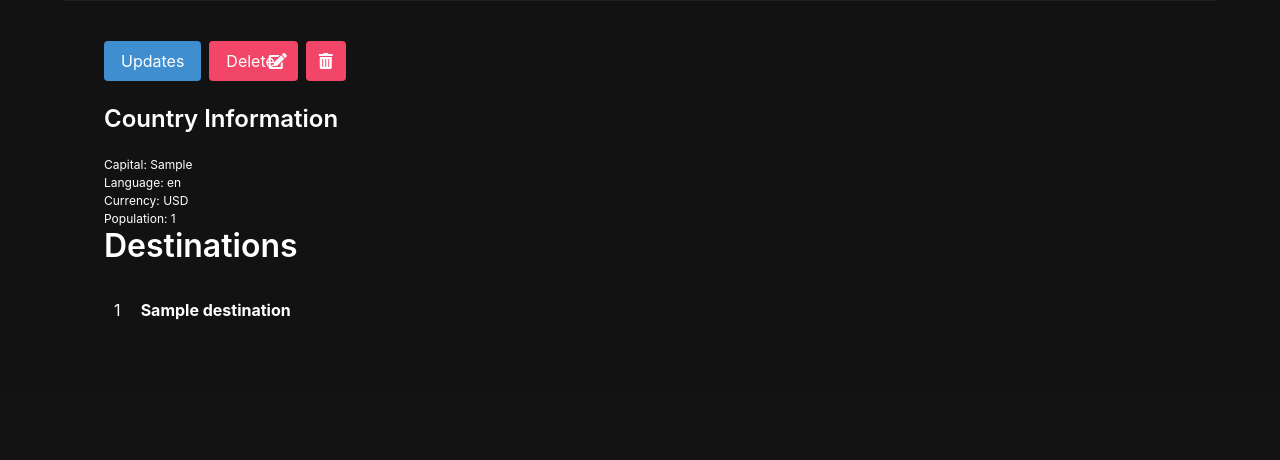
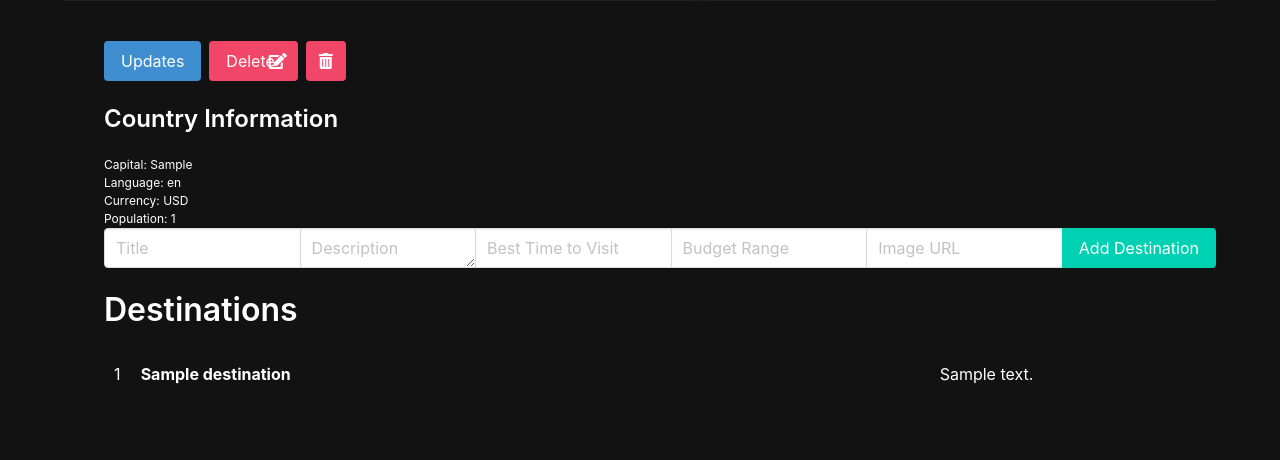
Before and after one commit to Vbeni/travel_django, a Django app: page /countries/1/ in a window 1280 px wide. Shown: the part 551-1011 px from the top of the page. Before the commit the page ends 871 px from the top, so only its background shows below. Run offline with Django 4.2, Linux system fonts and the light colour scheme; tables that the repository leaves empty hold one stand-in row (values such as "Sample post"); grey boxes marked "Sample" are stand-in pictures.

Commit message:
add destination & fixed country create

```diff
--- a/main_app/templates/country_detail.html
+++ b/main_app/templates/country_detail.html
@@ -29,6 +29,58 @@
         <p>Population: {{country.population}}</p>
     </div>
 
+    <form class="mb-5" action="{% url 'destination_create' country.pk %}" method="post">
+        {% csrf_token %}
+        <div class="field has-addons">
+            <div class="control">
+                <input
+                    class="input"
+                    type="text"
+                    name="title"
+                    placeholder="Title"
+                    required
+                />
+            </div>
+            <div class="control">
+                <textarea
+                    class="input"
+                    name="description"
+                    placeholder="Description"
+                    required
+                ></textarea>
+            </div>
+            <div class="control">
+                <input
+                    class="input"
+                    type="text"
+                    name="best_time_to_visit"
+                    placeholder="Best Time to Visit"
+                    required
+                />
+            </div>
+            <div class="control">
+                <input
+                    class="input"
+                    type="text"
+                    name="budget_range"
+                    placeholder="Budget Range"
+                    required
+                />
+            </div>
+            <div class="control">
+                <input
+                    class="input"
+                    type="text"
+                    name="image"
+                    placeholder="Image URL"
+                />
+            </div>
+            <div class="control">
+                <input class="button is-primary" type="submit" value="Add Destination" />
+            </div>
+        </div>
+    </form>
+
     <div class="detail__destinations mb-5">
         <h3 class="title is-3">Destinations</h3>
 
@@ -36,7 +88,7 @@
         <div class="destination">
             <span>{{ forloop.counter }}</span>
             <span><b>{{ destination.title }}</b></span>
-            <span>{{ destination.length }}</span>
+            <span>{{ destination.description }}</span>
         </div>
         {% empty %}
         <article class="message">
--- a/main_app/urls.py
+++ b/main_app/urls.py
@@ -13,5 +13,6 @@ urlpatterns = [
     path('countries/<int:pk>/', views.CountryDetail.as_view(), name="country_detail"),
     path('country/<int:pk>/update',views.CountryUpdate.as_view(), name="country_update"),
     path('artists/<int:pk>/delete',views.CountryDelete.as_view(), name="country_delete"),
+    path('countries/<int:pk>/destinations/new/', views.DestinationCreate.as_view(), name="destination_create")
 
 ]
--- a/main_app/views.py
+++ b/main_app/views.py
@@ -1,8 +1,8 @@
-from django.shortcuts import render
+from django.shortcuts import render, redirect
 from django.views import View
 from django.http import HttpResponse
 from django.views.generic.base import TemplateView
-from .models import Country
+from .models import Country, Destination
 from django.views.generic.edit import CreateView, UpdateView, DeleteView
 from django.views.generic import DetailView
 from django.urls import reverse
@@ -52,7 +52,7 @@ class CountryDetail(DetailView):
 
 class CountryCreate(CreateView):
     model = Country
-    fields = ['name', 'capital', 'language', 'currency', 'population']
+    fields = ['name', 'capital', 'language', 'currency', 'population', 'image']
     template_name = 'country_create.html'
 
     def get_success_url(self):
@@ -60,7 +60,7 @@ class CountryCreate(CreateView):
 
 class CountryUpdate(UpdateView):
     model = Country
-    fields = ['name', 'capital', 'language', 'currency', 'population']
+    fields = ['name', 'capital', 'language', 'currency', 'population', 'image']
     template_name = "country_update.html"
 
     def get_success_url(self):
@@ -70,6 +70,18 @@ class CountryDelete(DeleteView):
     model = Country
     template_name = "country_delete_confirmation.html"
     success_url = "/countries/"
+
+class DestinationCreate(View):
+
+     def post(self, request, pk):
+        title = request.POST.get("title")
+        description = request.POST.get("description")
+        best_time_to_visit = request.POST.get("best_time_to_visit")
+        budget_range = request.POST.get("budget_range")
+        image = request.POST.get("image")
+        country = Country.objects.get(pk=pk)
+        Destination.objects.create(title=title, description=description, best_time_to_visit=best_time_to_visit, budget_range=budget_range, image=image, country=country)
+        return redirect('country_detail', pk=pk)
 
 travel_destinations = [
     TravelDestination("New York City", "The city that never sleeps, a bustling metropolis with iconic landmarks.", "United States", "Spring and Autumn", "$$$", "https://images.unsplash.com/photo-1538970272646-f61fabb3a8a2?ixlib=rb-4.0.3&ixid=M3wxMjA3fDB8MHxwaG90by1wYWdlfHx8fGVufDB8fHx8fA%3D%3D&auto=format&fit=crop&w=790&q=80"),
```
